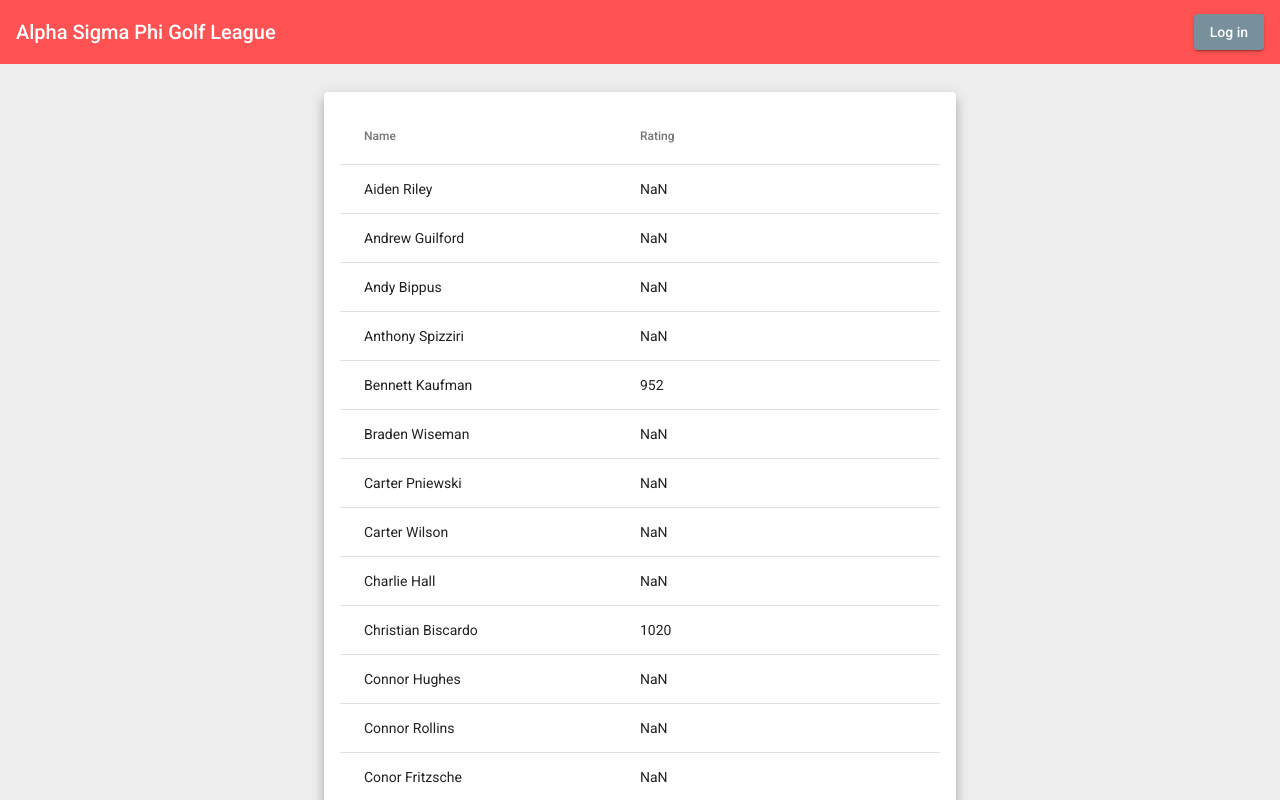
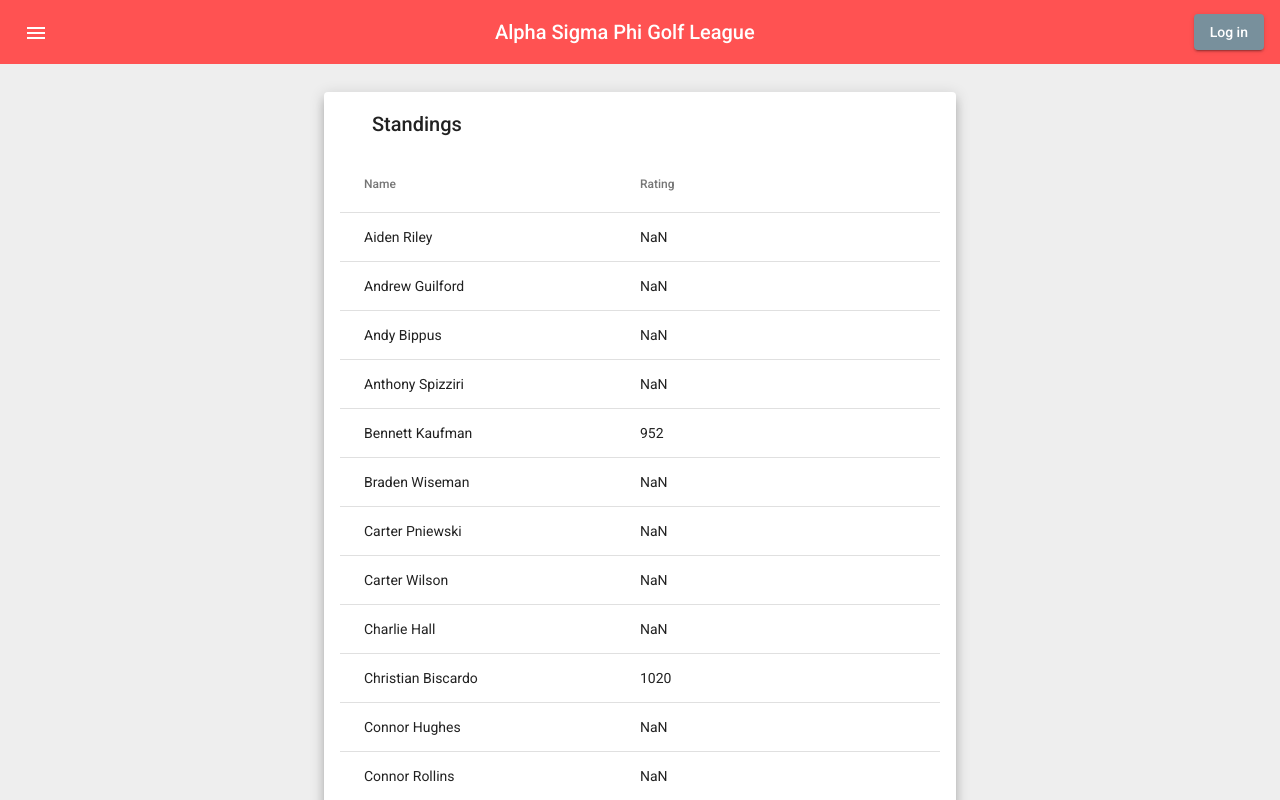
Before and after one commit to jnaizer/GolfLeagueWebsite, an Angular app: page / in a window 1280 px wide. Built offline with nearby package versions, Linux system fonts and the light colour scheme.

Commit message:
created menu button

```diff
--- a/src/app/table/ratings.json
+++ b/src/app/table/ratings.json
@@ -11,7 +11,7 @@
     "Christian Biscardo": "1020",
     "Connor Hughes": "",
     "Connor Rollins": "",
-    "Conor Fritzsche": "",
+    "Connor Fritzsche": "",
     "Drew Stein": "",
     "Dylan Albrecht": "",
     "Dylan Sparks": "980",
@@ -38,9 +38,9 @@
     "Max Steinmetz": "1136",
     "Michael Holleran": "",
     "Nate Bitonte": "",
+    "Nate Schuster": "1000",
+    "Ryan Demeter": "1020",
     "Ryan Rollins": "1136",
-    "Ryan Demeter": "1020",
-    "Nate Schuster": "1000",
     "Scot Prebles": "",
     "Scott Chapman": "1087",
     "Sean Glaze": "990",
--- a/src/app/table/table.component.html
+++ b/src/app/table/table.component.html
@@ -1,5 +1,8 @@
 <mat-card class="mat-elevation-z8" style="margin: 0 auto;" [ngStyle]="{ 'width': cardWidth }">
   <mat-card-content>
+    <mat-card-header>
+      <h2>Standings</h2>
+  </mat-card-header>
     <mat-table [dataSource]="dataSource">
 
       <ng-container matColumnDef="name">
--- a/src/app/toolbar/toolbar.component.html
+++ b/src/app/toolbar/toolbar.component.html
@@ -1,6 +1,23 @@
 <mat-toolbar color="primary" style="margin-bottom: 8px;">
     <mat-toolbar-row style="justify-content: space-between;">
-        <span>Alpha Sigma Phi Golf League</span>
+        <button mat-icon-button [matMenuTriggerFor]="menu" aria-label="Example icon-button with a menu">
+            <mat-icon>menu</mat-icon>
+          </button>
+          <mat-menu #menu="matMenu">
+            <button mat-menu-item>
+                <mat-icon>people</mat-icon>
+                <span>Standings</span>
+              </button>
+            <button mat-menu-item>
+              <mat-icon>history</mat-icon>
+              <span>Game History</span>
+            </button>
+            <button mat-menu-item>
+              <mat-icon>person</mat-icon>
+              <span>Player Records</span>
+            </button>
+          </mat-menu>
+        <span style="text-align:center">Alpha Sigma Phi Golf League</span>
         <button mat-raised-button color="accent" (click)="openDialog()">Log in</button>
     </mat-toolbar-row>
 </mat-toolbar>
```
Also changed, not shown: src/app/app.module.ts (+9 -1 lines).
